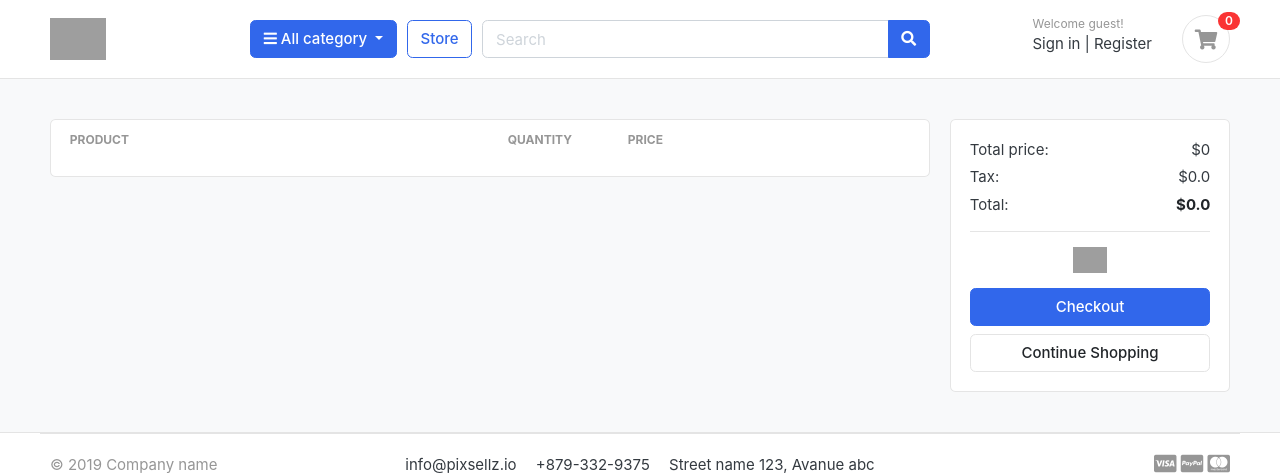
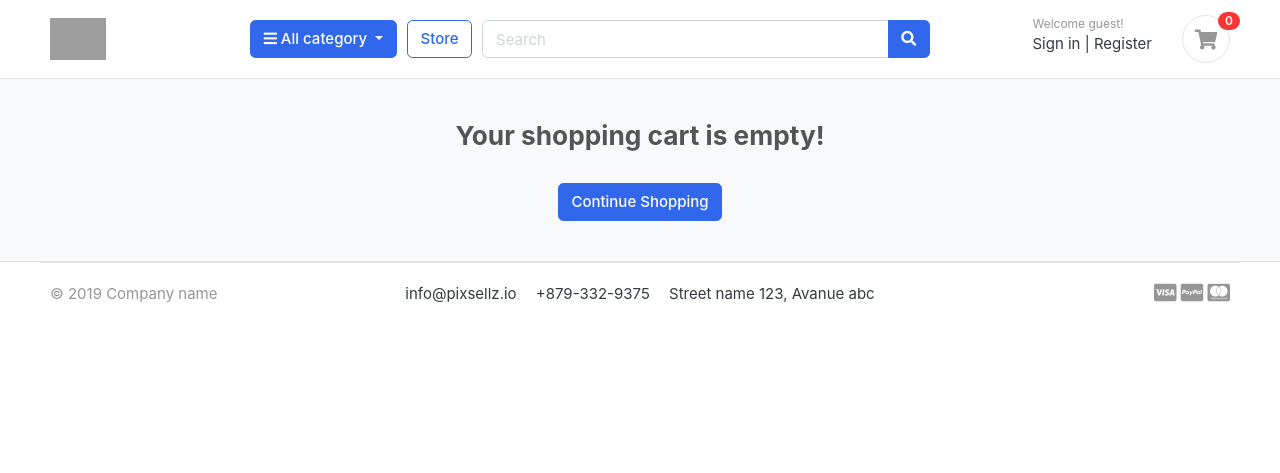
Before and after one commit to sagarhande/greatkart, a Django app: page /cart/ in a window 1280 px wide. Shown: the top 473 px of the page. Run offline with Django 3.2, Linux system fonts and the light colour scheme; tables that the repository leaves empty hold one stand-in row (values such as "Sample post"); lists and menus that the app fills with data are empty; some libraries are stand-ins or nearby versions; some web fonts are replaced; grey boxes are pictures that could not be loaded.

Commit message:
UI: fix add to cart links and empty cart

```diff
--- a/cart/urls.py
+++ b/cart/urls.py
@@ -11,5 +11,5 @@ urlpatterns = [
       path("", views.cart, name="cart"),
       path("add_to_cart/<int:product_id>/", views.add_to_cart, name="add_to_cart"),
       path("remove_from_cart/<int:product_id>/", views.remove_from_cart, name="remove_from_cart"),
-      path("discard_from_cart/<int:product_id>/", views.remove_from_cart, name="discard_from_cart"),
+      path("discard_from_cart/<int:product_id>/", views.discard_from_cart, name="discard_from_cart"),
     ]
--- a/templates/store/cart.html
+++ b/templates/store/cart.html
@@ -9,6 +9,12 @@
 
 <!-- ============================ COMPONENT 1 ================================= -->
 
+{% if not cart_items %}
+    <h3 style="text-align: center" class="text-secondary">Your shopping cart is empty!</h3><br>
+    <div class="text-center">
+        <a href="{% url 'store' %}" class="btn btn-primary" >Continue Shopping</a>
+    </div>
+{% else %}
     <div class="row">
         <aside class="col-lg-9">
     <div class="card">
@@ -93,6 +99,7 @@
 
 
     </div> <!-- row.// -->
+{% endif %}
 <!-- ============================ COMPONENT 1 END .// ================================= -->
 
 </div> <!-- container .//  -->
--- a/templates/store/store.html
+++ b/templates/store/store.html
@@ -144,7 +144,7 @@
 						<!-- <del class="price-old">$1999</del> -->
 					</div> <!-- price-wrap.// -->
 				</div>
-				<a href="#" class="btn btn-block btn-primary">Add to cart </a>
+				<a href="{% url 'add_to_cart' product.id %}" class="btn btn-block btn-primary">Add to cart </a>
 			</figcaption>
 		</figure>
 	</div> <!-- col.// -->
```
Lines whose indentation alone changed are shown as unchanged.
